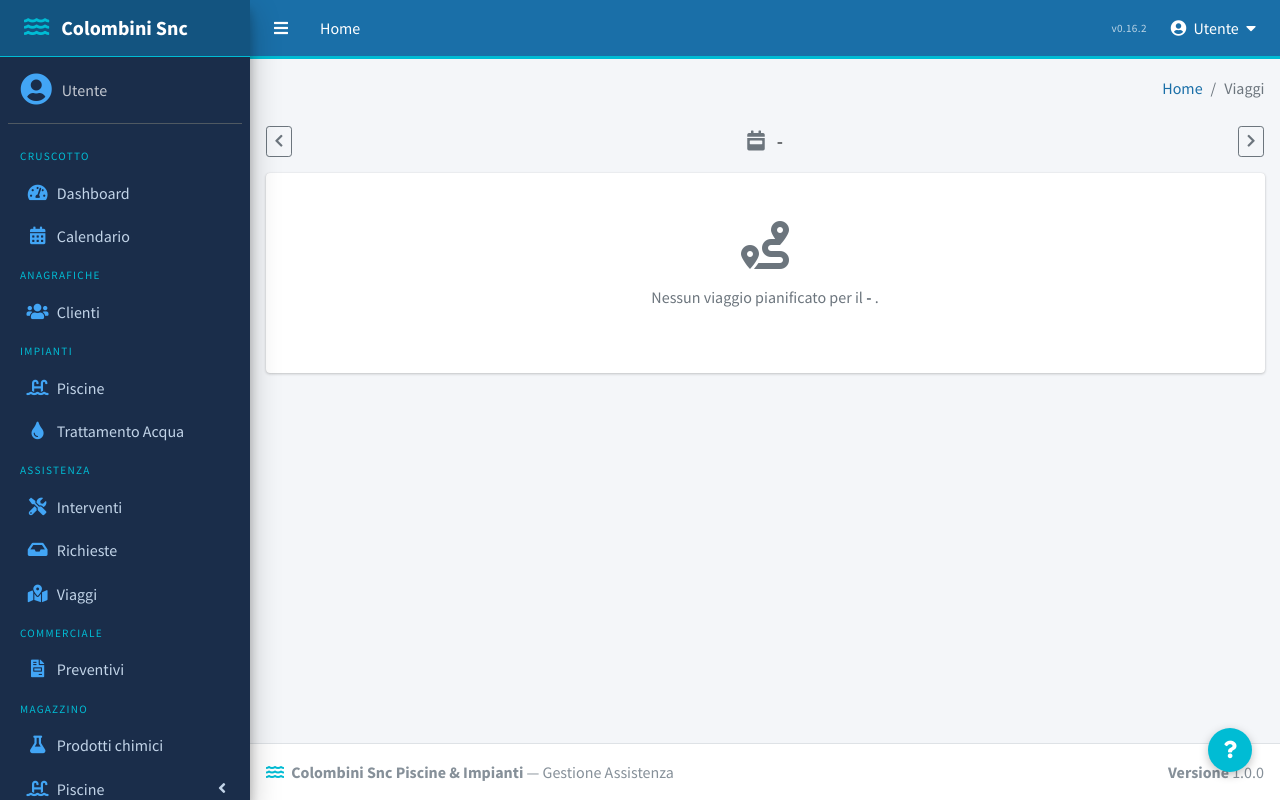
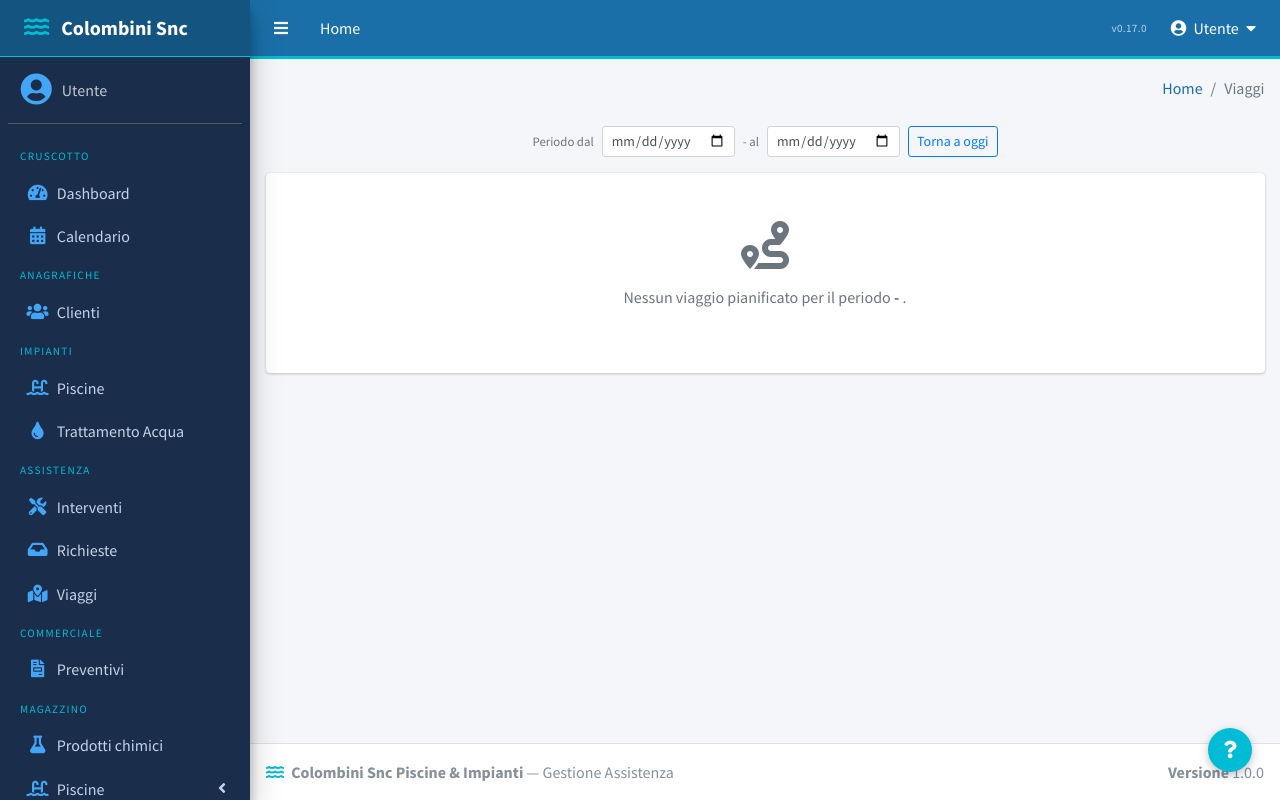
Before and after one commit to daniela-cali/colombini, a CodeIgniter 4 app: the page made by app/Views/viaggi/index.php in a window 1280 px wide. Run offline with PHP 8.4 and a stand-in for CodeIgniter, Linux system fonts and the light colour scheme; the template is opened without the code that fills it, so the values that code supplies are empty; some libraries are stand-ins or nearby versions.

Commit message:
feat(viaggi): filtro per periodo con datepicker e numero viaggio in lista
Sostituita navigazione settimanale con range date dal/al ad auto-submit;
default settimana corrente; pulsante Torna a oggi; colonna #id aggiunta.

Co-Authored-By: Claude Sonnet 4.6 <noreply@anthropic.com>

```diff
--- a/app/Views/viaggi/index.php
+++ b/app/Views/viaggi/index.php
@@ -14,28 +14,25 @@ foreach ($viaggi as $v) {
     $perGiorno[$v['data']][] = $v;
 }
 //log_message('info', 'perGiorno: '.print_r($perGiorno, true));
-$settimana = data_ita($lunedi, false).' - '. data_ita($domenica, false);
+$periodo = data_ita($dal, false).' - '. data_ita($al, false);
 ?>
 
-<!-- Navigazione settimana -->
-<div class="d-flex justify-content-between align-items-center mb-3">
-    <a href="<?= base_url('viaggi?settimana=' . $settPrecedente) ?>" class="btn btn-sm btn-outline-secondary">
-        <i class="fas fa-chevron-left"></i>
-    </a>
-    <h5 class="mb-0">
-        <i class="fas fa-calendar-week mr-2 text-muted"></i>
-        <?= $settimana ?>
-    </h5>
-    <a href="<?= base_url('viaggi?settimana=' . $settSuccessiva) ?>" class="btn btn-sm btn-outline-secondary">
-        <i class="fas fa-chevron-right"></i>
-    </a>
+<!-- Navigazione periodo -->
+<div class="d-flex justify-content-center align-items-center mb-3">
+    <form method="get" class = "d-flex align-items-center" style="gap: .5rem; flex-wrap: nowrap;">
+        <span class = "text-muted small">Periodo dal</span>
+        <input class="form-control form-control-sm" type="date" name = "dal" value="<?= $dal ?>" style="width:auto" onchange="this.form.submit()" />
+        <span class = "text-muted small"> - al</span>
+        <input class="form-control form-control-sm" type="date" name = "al" value="<?= $al ?>" style="width:auto" onchange="this.form.submit()"/>
+    </form>
+    <a class="btn btn-sm btn-outline-primary ml-2" href="<?= base_url('viaggi') ?>">Torna a oggi</a>
 </div>
 
 <?php if (empty($viaggi)): ?>
     <div class="card">
         <div class="card-body text-center py-5 text-muted">
             <i class="fas fa-route fa-3x mb-3"></i>
-            <p>Nessun viaggio pianificato per il <strong><?= $settimana ?></strong>.</p>
+            <p>Nessun viaggio pianificato per il periodo <strong><?= $periodo ?></strong>.</p>
         </div>
     </div>
 <?php else: ?>
@@ -59,6 +56,7 @@ $settimana = data_ita($lunedi, false).' - '. data_ita($domenica, false);
             <table class="table table-hover mb-0">
                 <thead class="thead-light">
                     <tr>
+                        <th>#</th>
                         <th>Tecnico</th>
                         <th>Veicolo</th>
                         <th class="d-none d-md-table-cell">Tappe</th>
@@ -71,6 +69,9 @@ $settimana = data_ita($lunedi, false).' - '. data_ita($domenica, false);
                 <?php foreach ($viaggiGiorno as $v): ?>
                     <?php $s = $stati[$v['stato']] ?? ['label' => $v['stato'], 'badge' => 'badge-secondary']; ?>
                     <tr>
+                        <td class="align-middle">
+                            #<?= esc($v['id']); ?>
+                        </td>
                         <td class="align-middle">
                             <span style="display:inline-block;width:10px;height:10px;border-radius:50%;
                                 background:<?= esc($v['colore'] ?? '#6c757d') ?>;margin-right:6px;"></span>
```
Also changed, not shown: app/Controllers/Viaggi.php (+11 -10 lines), CHANGELOG.md.
